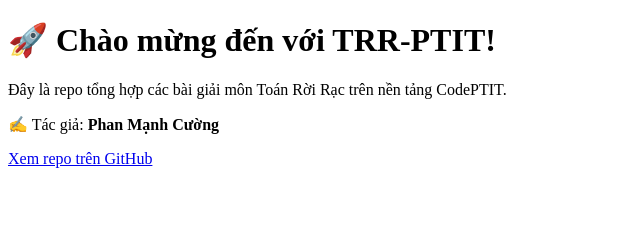
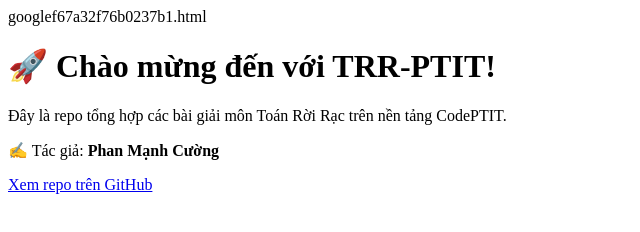
Before and after one commit to Pcuong2406112005/TRR-PTIT, a plain HTML site: page index.html in a window 1280 px wide. Shown: the whole page, without its empty margins (0-640 px from the left). Drawn offline with Linux system fonts and the light colour scheme.

Commit message:
Update index.html

```diff
--- a/index.html
+++ b/index.html
@@ -2,6 +2,7 @@
 <html>
 <head>
   <meta name="google-site-verification" content="googlef67a32f76b0237b1" />
+  googlef67a32f76b0237b1.html
   <meta charset="UTF-8" />
   <title>TRR PTIT - Phan Mạnh Cường</title>
 </head>
```
